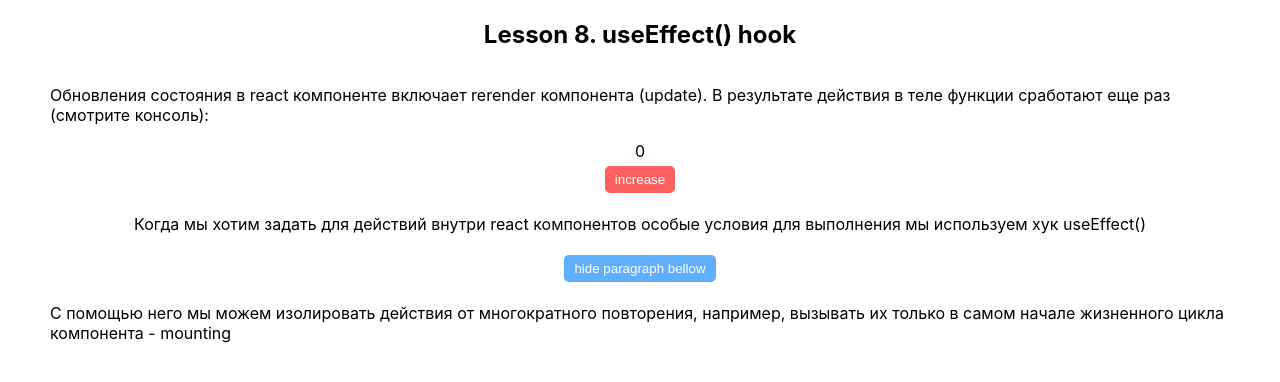
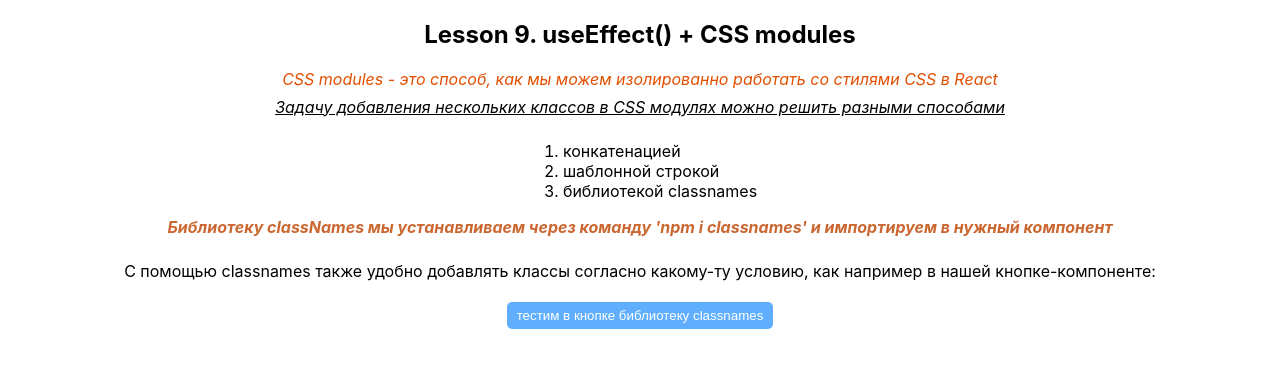
Before and after one commit to dmitrii-kuvaldin/47-typescript, a React (Create React App) app: page / in a window 1280 px wide. Shown: the top 382 px of the page. Built offline with nearby package versions, Linux system fonts and the light colour scheme.

Commit message:
css modules

```diff
--- a/package.json
+++ b/package.json
@@ -8,6 +8,7 @@
     "@types/node": "^16.18.108",
     "@types/react": "^18.3.7",
     "@types/react-dom": "^18.3.0",
+    "classnames": "^2.5.1",
     "gh-pages": "^6.1.1",
     "react": "^18.3.1",
     "react-dom": "^18.3.1",
--- a/src/components/fetchDog/FetchDog.tsx
+++ b/src/components/fetchDog/FetchDog.tsx
@@ -1,6 +1,6 @@
 import { useEffect, useState } from 'react';
 import MyButton from '../myButton/MyButton';
-import './fetchDog.css';
+import styles from './fetchDog.module.css';
 
 export default function FetchDog() {
 
@@ -40,7 +40,7 @@ export default function FetchDog() {
       {/* кнопка будет появляться только после пришедшей картинки */}
       {dog.message && (
         <>
-          <img className='dog-img' src={dog.message} alt="dog" />
+          <img className={styles.dogImg} src={dog.message} alt="dog" />
           <MyButton isPrimary={true} text='update dog' onClick={fetchDog} />
         </>
       )}
--- a/src/components/fetchDog/fetchDog.css
+++ b/src/components/fetchDog/fetchDog.module.css
@@ -1,3 +1,3 @@
-.dog-img {
+.dogImg {
  height: 300px;
 }
--- /dev/null
+++ b/src/components/loader/Loader.tsx
@@ -0,0 +1,6 @@
+import styles from './loader.module.css'
+export default function Loader() {
+  return (
+    <div className={styles.loader}></div>
+  )
+}
--- a/src/components/myButton/MyButton.tsx
+++ b/src/components/myButton/MyButton.tsx
@@ -1,4 +1,5 @@
-import "./myButton.css";
+import cn from 'classnames';
+import styles from "./myButton.module.css";
 
 // типизация для объекта props
 interface IMyButtonProps {
@@ -9,7 +10,17 @@ interface IMyButtonProps {
 }
 
 function MyButton({ text, onClick = () => console.log('click!'), type = 'button', isPrimary = false }: IMyButtonProps) {
-  return <button type={type} onClick={onClick} className={`myButton ${isPrimary ? 'primary' : ''}`}>{text}</button>;
+  return <button
+    type={type}
+    onClick={onClick}
+    className={cn(styles.myButton, {
+      // если значение верное - имя ключа добавится в качестве строчного значения для класса
+      // если значение приходит из объекта styles
+      // через обращение по ключу - мы используем фигурные скобки
+      [styles.primary]: isPrimary
+    })}
+  // className={`myButton ${isPrimary ? 'primary' : ''}`}
+  >{text}</button>;
 }
 
 export default MyButton;
--- a/src/index.tsx
+++ b/src/index.tsx
@@ -1,6 +1,6 @@
 import ReactDOM from 'react-dom/client';
 import './index.css';
-import Lesson08 from './lessons/lesson_08/Lesson08';
+import Lesson09 from './lessons/lesson_09/Lesson09';
 
 
 const root = ReactDOM.createRoot(
@@ -8,6 +8,6 @@ const root = ReactDOM.createRoot(
 );
 root.render(
   <>
-    <Lesson08/>
+    <Lesson09 />
   </>
 );
--- /dev/null
+++ b/src/lessons/lesson_09/Lesson09.tsx
@@ -0,0 +1,21 @@
+import cn from 'classnames';
+import MyButton from '../../components/myButton/MyButton';
+import styles from './lesson09.module.css';
+
+export default function Lesson09() {
+  return (
+    <div className='lesson-container'>
+      <h2>Lesson 9. useEffect() + CSS modules</h2>
+      <p className={styles.desc + " " + styles.importantDesc}>CSS modules - это способ, как мы можем изолированно работать со стилями CSS в React</p>
+      <p className={`${styles.underlineDesc} ${styles.desc}`}>Задачу добавления нескольких классов в CSS модулях можно решить разными способами</p>
+      <ol>
+        <li>конкатенацией</li>
+        <li>шаблонной строкой</li>
+        <li>библиотекой classnames</li>
+      </ol>
+      <p className={cn(styles.desc, styles.boldDesc)}>Библиотеку classNames мы устанавливаем через команду 'npm i classnames' и импортируем в нужный компонент</p>
+      <p>С помощью classnames также удобно добавлять классы согласно какому-ту условию, как например в нашей кнопке-компоненте:</p>
+      <MyButton isPrimary={true} text='тестим в кнопке библиотеку classnames' />
+    </div>
+  );
+}
--- /dev/null
+++ b/src/lessons/lesson_09/lesson09.module.css
@@ -0,0 +1,17 @@
+.desc {
+  margin: 0px 0px 8px;
+  font-style: italic;
+}
+
+.importantDesc {
+  color: rgb(226, 79, 0);
+}
+
+.underlineDesc {
+  text-decoration: underline;
+}
+
+.boldDesc {
+  color: rgb(203, 103, 49);
+  font-weight: bold;
+}
```
Also changed, not shown: src/components/loader/loader.module.css (added, +23 -0 lines), src/homeworks/homework_08/Homework08.tsx (added, +55 -0 lines), src/homeworks/homework_08/homework08.module.css (added, +10 -0 lines), src/components/myButton/myButton.module.css (renamed from src/components/myButton/myButton.css), 2 other files (tests, documents, lock files or other folders).
